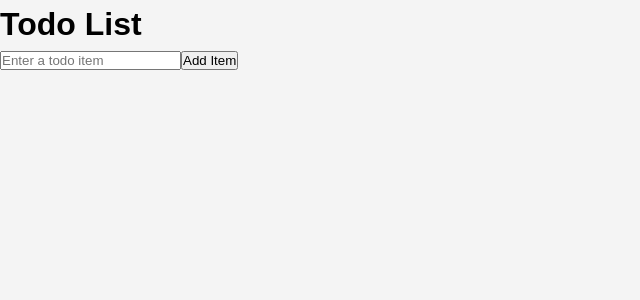
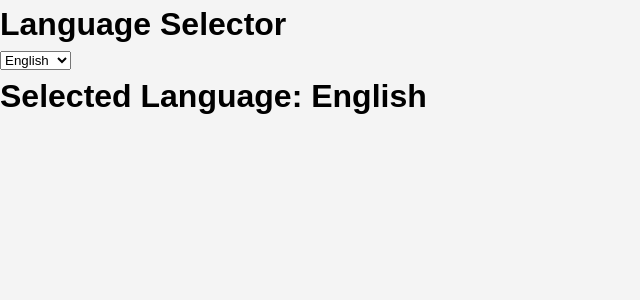
Before and after one commit to mredag/reactExercises, a React (Create React App) app in the folder react-exercises/: page / in a window 1280 px wide. Shown: the top 300 px of the page, without its empty margins (0-640 px from the left). Built offline with nearby package versions, Linux system fonts and the light colour scheme.

Commit message:
exercise 27 updated and done

```diff
--- a/react-exercises/src/App.js
+++ b/react-exercises/src/App.js
@@ -1,23 +1,26 @@
-import React from 'react';
-import TodoList from './TodoList';
+import React, { useState } from 'react';
+import DisplayLanguage from './DisplayLanguage';
+import LanguageProvider from './LanguageProvider';
 
 function App() {
-  const renderItem = (item, index, handleRemoveItem) => (
-    <li key={index}>
-      {item} <button onClick={() => handleRemoveItem(index)}>Remove</button>
-    </li>
-  );
+  const [language, setLanguage] = useState('English');
 
-  const renderItems = (items, handleRemoveItem) => (
-    <ul>
-      {items.map((item, index) => renderItem(item, index, handleRemoveItem))}
-    </ul>
-  );
+  const handleLanguageChange = (event) => {
+    setLanguage(event.target.value);
+  };
 
   return (
     <div>
-      <h1>Todo List</h1>
-      <TodoList render={renderItems} />
+      <h1>Language Selector</h1>
+      <select value={language} onChange={handleLanguageChange}>
+        <option value="English">English</option>
+        <option value="Spanish">Spanish</option>
+        <option value="Turkish">Turkish</option>
+        <option value="Emre">Emre</option>
+      </select>
+      <LanguageProvider language={language}>
+        <DisplayLanguage />
+      </LanguageProvider>
     </div>
   );
 }
--- /dev/null
+++ b/react-exercises/src/DisplayLanguage.js
@@ -0,0 +1,14 @@
+import React from 'react';
+import LanguageContext from './LanguageContext';
+
+function DisplayLanguage() {
+  return (
+    <LanguageContext.Consumer>
+      {language => (
+        <h1>Selected Language: {language}</h1>
+      )}
+    </LanguageContext.Consumer>
+  );
+}
+
+export default DisplayLanguage;
--- /dev/null
+++ b/react-exercises/src/LanguageContext.js
@@ -0,0 +1,5 @@
+import React from 'react';
+
+const LanguageContext = React.createContext();
+
+export default LanguageContext;
--- /dev/null
+++ b/react-exercises/src/LanguageProvider.js
@@ -0,0 +1,12 @@
+import React from 'react';
+import LanguageContext from './LanguageContext';
+
+function LanguageProvider({ language, children }) {
+  return (
+    <LanguageContext.Provider value={language}>
+      {children}
+    </LanguageContext.Provider>
+  );
+}
+
+export default LanguageProvider;
```
